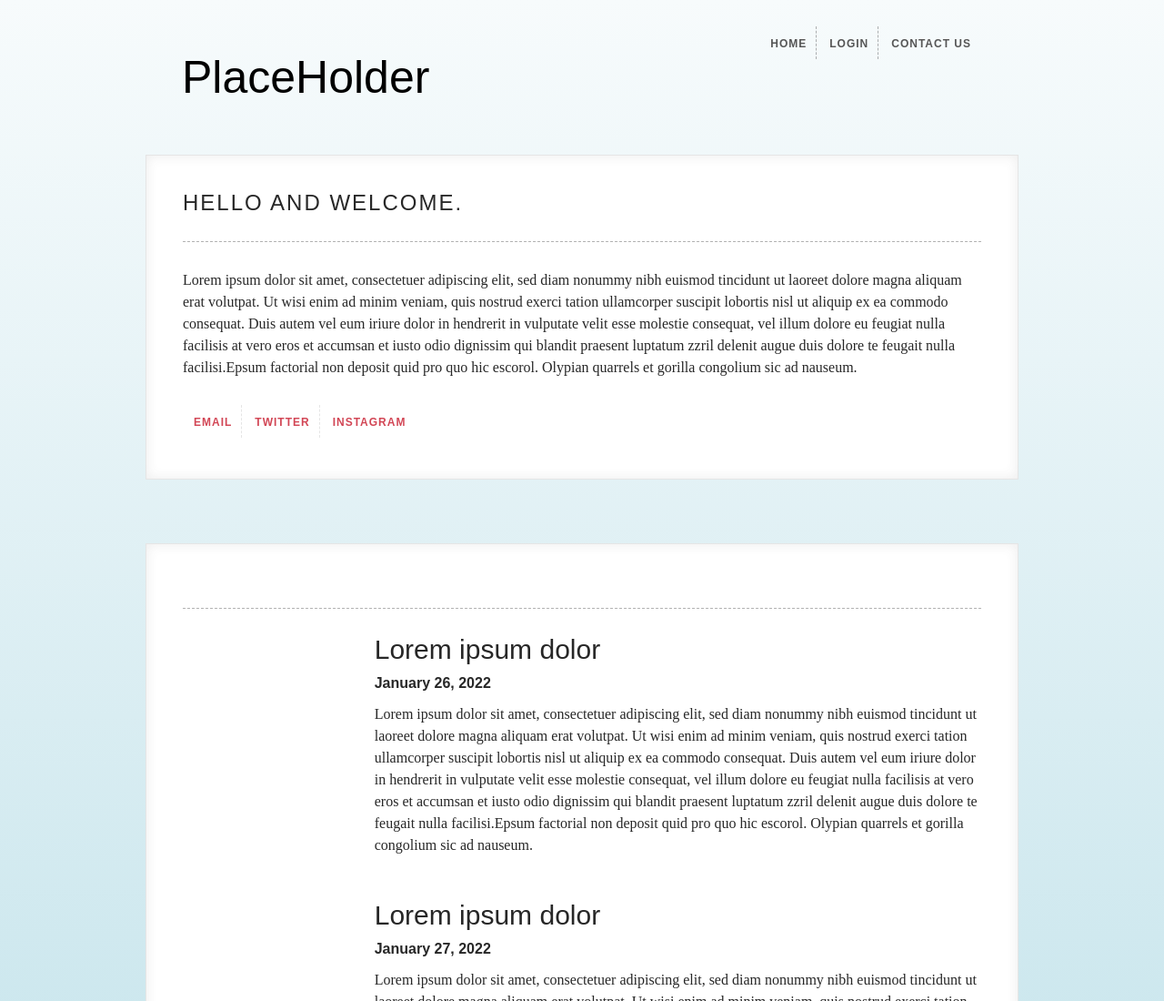
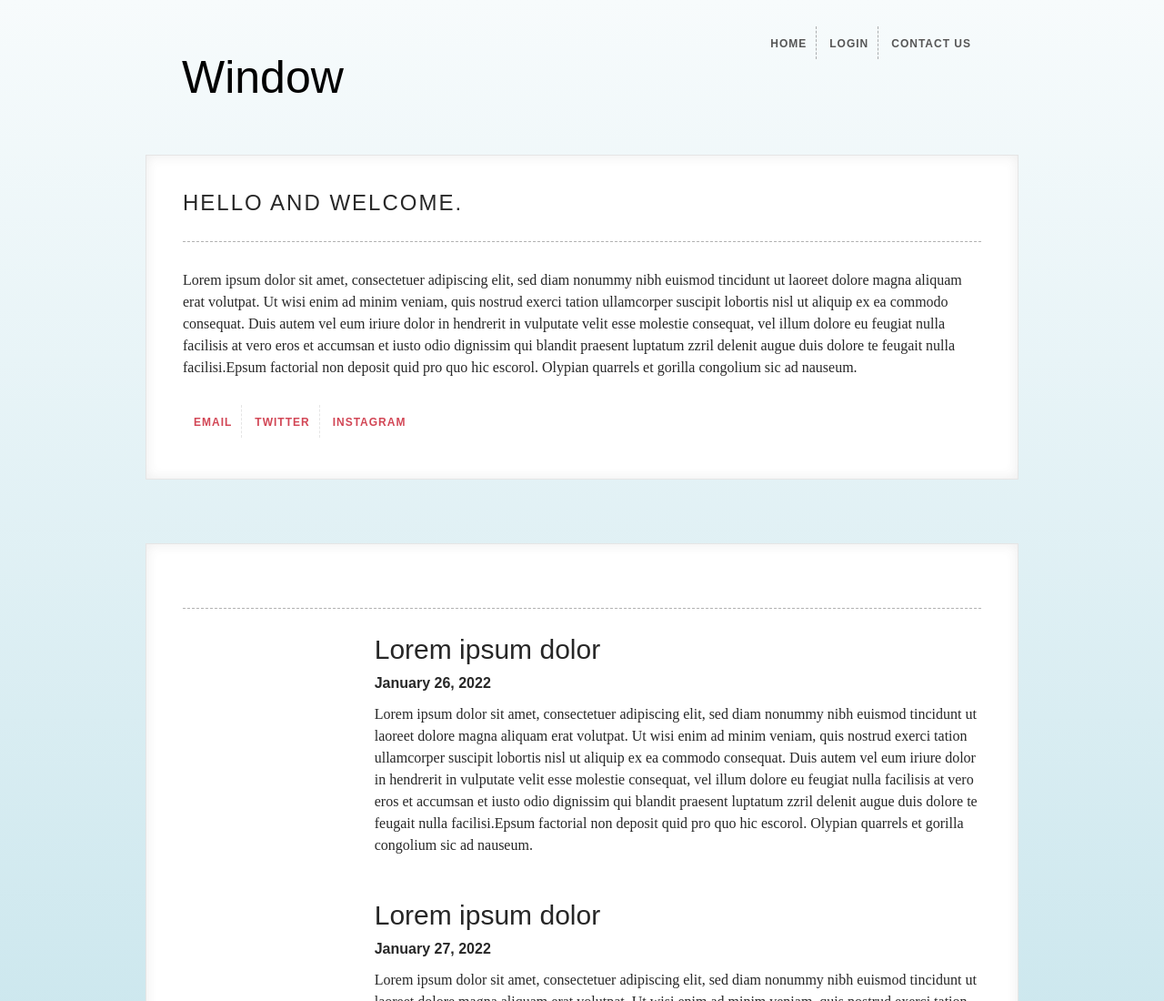
Before and after one commit to JvestGit/Window-app-site, a plain HTML site: page index.html in a window 1280 px wide. Shown: the top 1100 px of the page at 91% size. Drawn offline with Linux system fonts and the light colour scheme.

Commit message:
fixed title and placeholder name

```diff
--- a/index.html
+++ b/index.html
@@ -6,7 +6,7 @@
   <meta http-equiv="X-UA-Compatible" content="IE=edge" />
   <meta name="viewport" content="width=device-width, initial-scale=1.0" />
 
-  <title>PlaceHolder</title>
+  <title>Home</title>
   <link rel="stylesheet" href="style.css" />
 </head>
 
@@ -14,7 +14,7 @@
   <section class="page-wrap">
     <header>
       <div id="top-header">
-        <h1>PlaceHolder</h1>
+        <h1>Window</h1>
         <p></p>
       </div>
 
```
